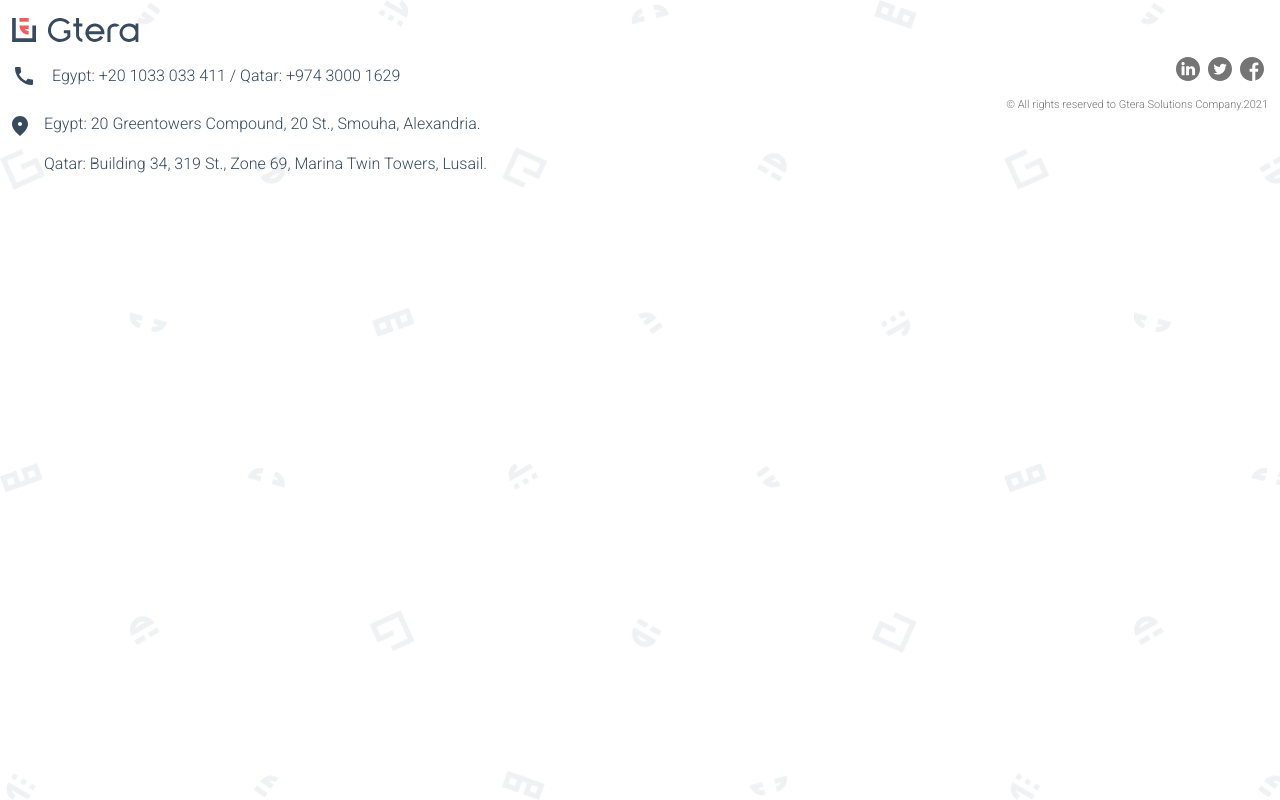
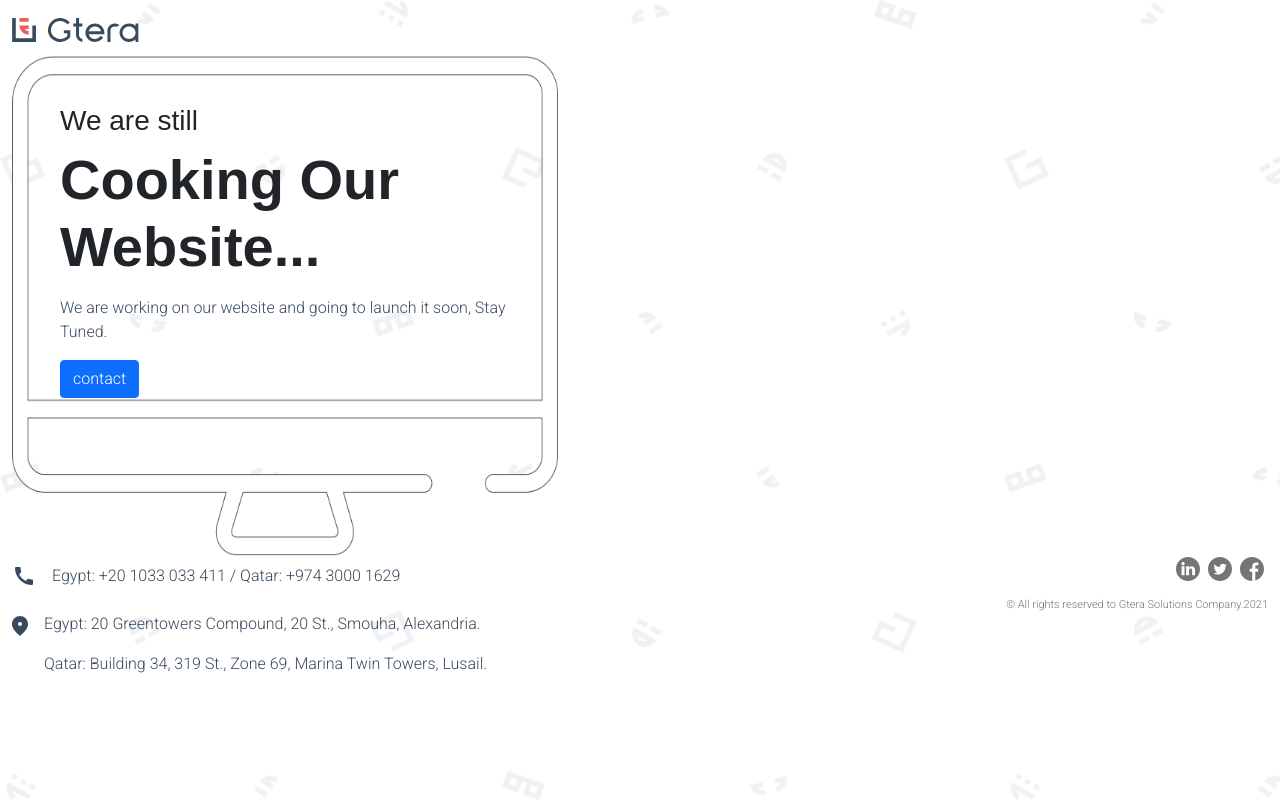
Before and after one commit to mai-mohamed/gtera, a React (Create React App) app: page / in a window 1280 px wide. Built offline with nearby package versions, Linux system fonts and the light colour scheme; a web font is replaced by a local one.

Commit message:
adding waiting main layout

```diff
--- a/src/Pages/Landing/Landing.tsx
+++ b/src/Pages/Landing/Landing.tsx
@@ -1,3 +1,4 @@
+import Waiting from "./Waiting/Waiting";
 import Footer from "./Footer/Footer";
 import Nav from "./Nav/Nav";
 import "./Landing.scss";
@@ -6,6 +7,7 @@ const Landing = () => {
   return (
     <div className="landing__wrapper">
       <Nav />
+      <Waiting />
       <Footer />
     </div>
   );
--- /dev/null
+++ b/src/Pages/Landing/Waiting/Waiting.scss
@@ -0,0 +1,14 @@
+.waiting {
+  background-image: url("./../../../assets/imgs/imac.png");
+  background-repeat: no-repeat;
+  background-size: 100% 100%;
+  height: 500px;
+  //   &-content {
+  //     padding-bottom: 100px;
+  //   }
+  h1 {
+    font-weight: bold;
+    font-size: 3.5rem;
+    max-width: 400px;
+  }
+}
--- a/src/Pages/Landing/Waiting/Waiting.tsx
+++ b/src/Pages/Landing/Waiting/Waiting.tsx
@@ -0,0 +1,21 @@
+import { Button } from "react-bootstrap";
+import "./Waiting.scss";
+
+const Waiting = () => {
+  return (
+    <div className="container row ">
+      <div className="col-lg-6 waiting p-5">
+        <div className="waiting-content">
+          <h3>We are still</h3>
+          <h1>Cooking Our Website...</h1>
+          <p className="my-3">
+            We are working on our website and going to launch it soon, Stay
+            Tuned.
+          </p>
+          <Button>contact</Button>
+        </div>
+      </div>
+    </div>
+  );
+};
+export default Waiting;
```
Also changed, not shown: src/assets/imgs/imac.png (added).
